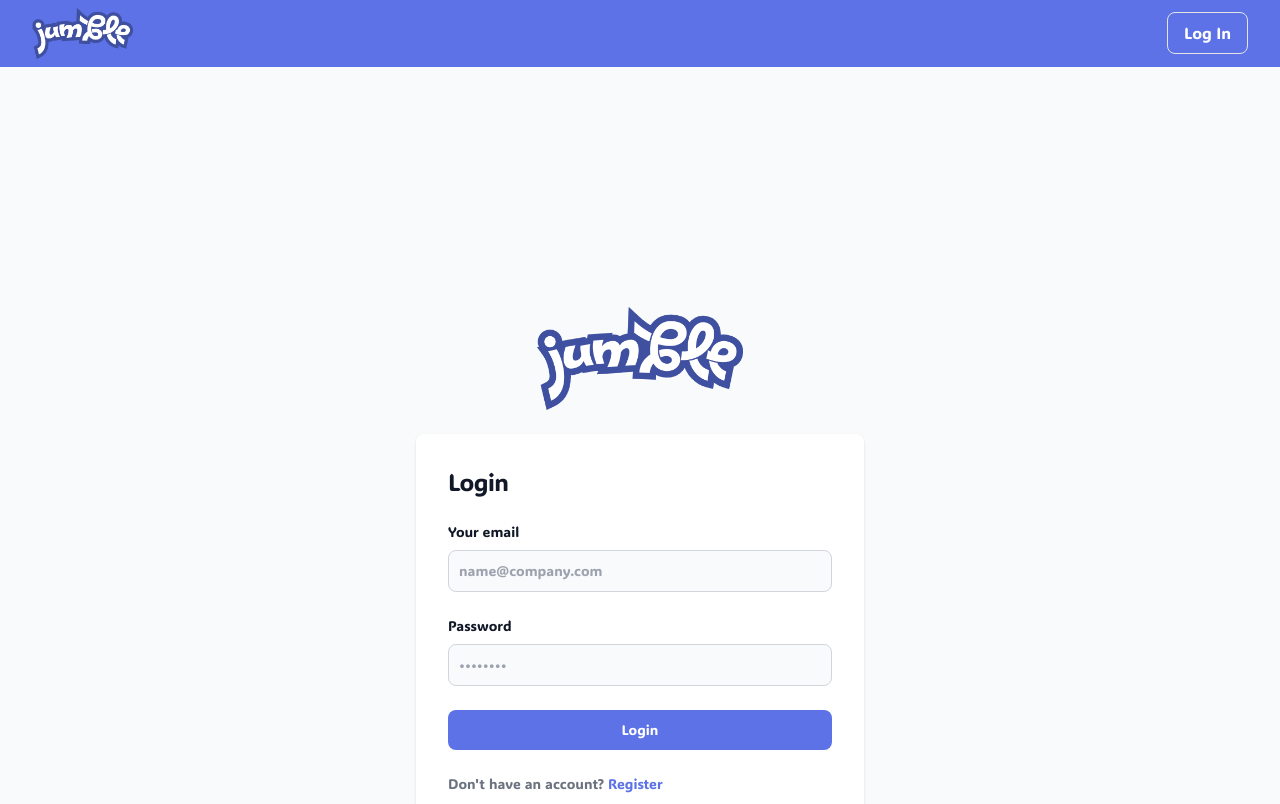
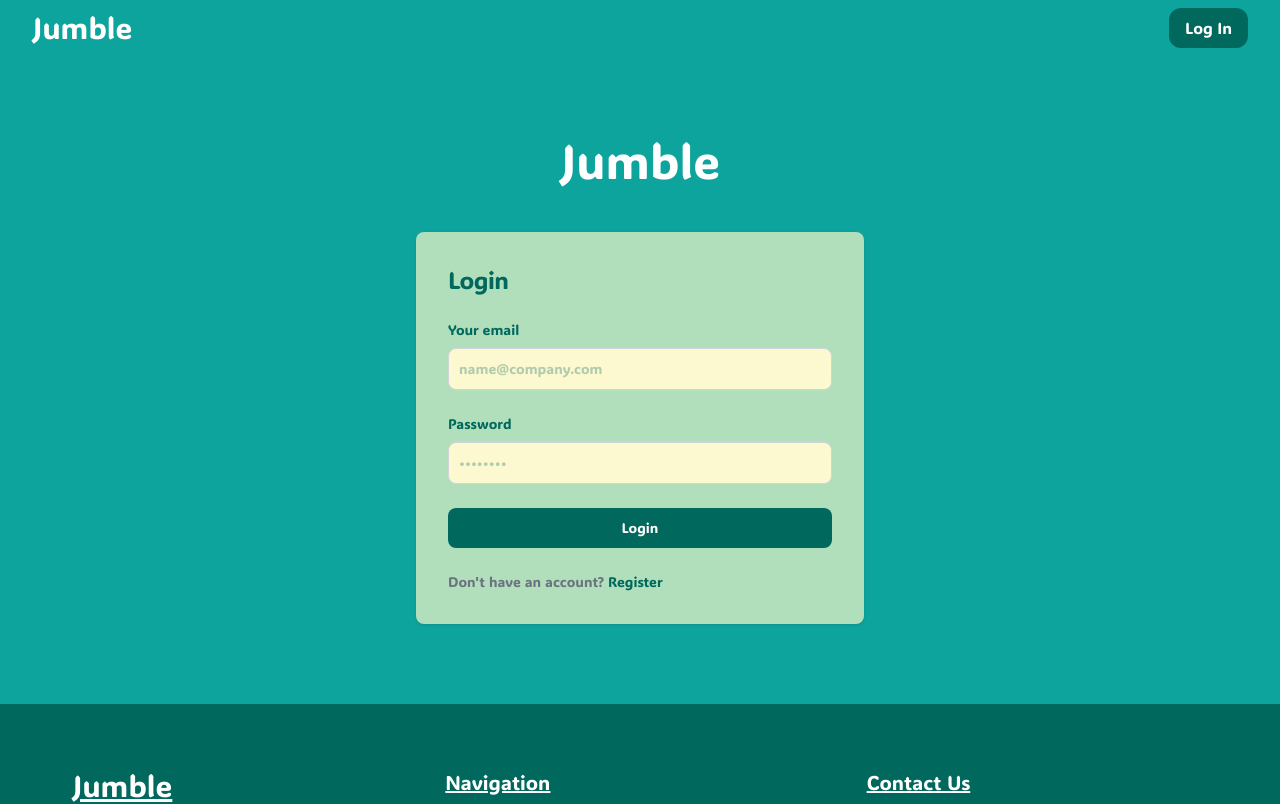
Before and after one commit to muntaqam/Jumble, a React (Vite) app in the folder frontend/: page /login in a window 1280 px wide. Shown: the top 804 px of the page. Built offline with nearby package versions, Linux system fonts and the light colour scheme.

Commit message:
redesigned frontend

```diff
--- a/frontend/src/components/Footer.tsx
+++ b/frontend/src/components/Footer.tsx
@@ -15,17 +15,17 @@ const Footer: React.FC = () => {
     toast({
       title: "Copied to clipboard!",
       description: "Email address has been copied successfully.",
-      duration: 1500,
+      duration: 800,
     });
   };
 
   return (
-    <footer className="bg-[#5C72E6] py-16 font-adlam text-white">
+    <footer className="bg-[#01685e] py-16 font-adlam text-white">
       <div className="container grid grid-cols-1 gap-8 px-6 md:grid-cols-3">
         {/* Socials Section */}
         <div className="ml-12 flex flex-col">
-          <img src={logo} className="mb-4 w-1/3" />
-
+          {/* <img src={logo} className="mb-4 w-1/3" /> */}
+          <label className="text-3xl mb-4 underline">Jumble</label>
           <div className="flex space-x-6">
             <a
               href="https://github.com/Aziiimm/mlkj"
@@ -33,7 +33,7 @@ const Footer: React.FC = () => {
               rel="noopener noreferrer"
               aria-label="GitHub"
             >
-              <FaGithub className="text-3xl transition duration-150 ease-in-out hover:-translate-y-1" />
+              <FaGithub className="text-3xl transition duration-150 ease-in-out hover:opacity-80" />
             </a>
             <a
               href="https://discord.gg/hVrM87YGte"
@@ -41,7 +41,7 @@ const Footer: React.FC = () => {
               rel="noopener noreferrer"
               aria-label="Discord"
             >
-              <FaDiscord className="text-3xl transition duration-150 ease-in-out hover:-translate-y-1" />
+              <FaDiscord className="text-3xl transition duration-150 ease-in-out hover:opacity-80" />
             </a>
             <a
               href="https://www.linkedin.com/in/azim-rahat/"
@@ -53,7 +53,7 @@ const Footer: React.FC = () => {
                   "https://www.linkedin.com/in/ivan-chen11/";
               }}
             >
-              <FaLinkedin className="text-3xl transition duration-150 ease-in-out hover:-translate-y-1" />
+              <FaLinkedin className="text-3xl transition duration-150 ease-in-out hover:opacity-80" />
             </a>
           </div>
         </div>
--- a/frontend/src/components/Navbar.tsx
+++ b/frontend/src/components/Navbar.tsx
@@ -6,17 +6,17 @@ import logo from "/logo.png";
 
 const Navbar: React.FC = () => {
   return (
-    <nav className="bg-[#5C72E6] font-adlam text-white">
+    <nav className="font-adlam text-white">
       <div className="flex items-center justify-between px-8 py-2">
         {/* left side (logo) */}
-        <Link to="/" className="w-1/4 sm:w-1/6 md:w-1/12">
-          <img src={logo} className="w-full object-scale-down" />
+        <Link to="/" className="w-1/4 sm:w-1/6 md:w-1/12 text-3xl">
+          Jumble
         </Link>
 
         {/* right side (login/avatar) */}
         <div className="space-x-4 md:flex">
           <Link to="/login">
-            <button className="rounded-lg border px-4 py-2 transition duration-150 ease-in-out hover:bg-[#4050a1]">
+            <button className="rounded-xl px-4 bg-[#01685e] py-2 transition duration-150 ease-in-out hover:brightness-90">
               Log In
             </button>
           </Link>
--- a/frontend/src/components/ui/checkbox.tsx
+++ b/frontend/src/components/ui/checkbox.tsx
@@ -11,8 +11,8 @@ const Checkbox = React.forwardRef<
   <CheckboxPrimitive.Root
     ref={ref}
     className={cn(
-      "peer h-4 w-4 shrink-0 rounded-sm border border-primary ring-offset-background focus-visible:outline-none focus-visible:ring-2 focus-visible:ring-ring focus-visible:ring-offset-2 disabled:cursor-not-allowed disabled:opacity-50 data-[state=checked]:bg-[#4050a1] data-[state=checked]:text-primary-foreground",
-      className,
+      "peer h-4 w-4 shrink-0 rounded-sm border border-primary ring-offset-background focus-visible:outline-none focus-visible:ring-2 focus-visible:ring-ring focus-visible:ring-offset-2 disabled:cursor-not-allowed disabled:opacity-50 data-[state=checked]:bg-[#01685e] data-[state=checked]:text-primary-foreground",
+      className
     )}
     {...props}
   >
--- a/frontend/src/components/ui/switch.tsx
+++ b/frontend/src/components/ui/switch.tsx
@@ -9,15 +9,15 @@ const Switch = React.forwardRef<
 >(({ className, ...props }, ref) => (
   <SwitchPrimitives.Root
     className={cn(
-      "peer inline-flex h-6 w-11 shrink-0 cursor-pointer items-center rounded-full border-2 border-transparent transition-colors focus-visible:outline-none focus-visible:ring-2 focus-visible:ring-ring focus-visible:ring-offset-2 focus-visible:ring-offset-background disabled:cursor-not-allowed disabled:opacity-50 data-[state=checked]:bg-[#5C72E6] data-[state=unchecked]:bg-input",
-      className,
+      "peer inline-flex h-6 w-11 shrink-0 cursor-pointer items-center rounded-full border-2 border-transparent transition-colors focus-visible:outline-none focus-visible:ring-2 focus-visible:ring-ring focus-visible:ring-offset-2 focus-visible:ring-offset-background disabled:cursor-not-allowed disabled:opacity-50 data-[state=checked]:bg-[#01685e] data-[state=unchecked]:bg-input",
+      className
     )}
     {...props}
     ref={ref}
   >
     <SwitchPrimitives.Thumb
       className={cn(
-        "pointer-events-none block h-5 w-5 rounded-full bg-background shadow-lg ring-0 transition-transform data-[state=checked]:translate-x-5 data-[state=unchecked]:translate-x-0",
+        "pointer-events-none block h-5 w-5 rounded-full bg-background shadow-lg ring-0 transition-transform data-[state=checked]:translate-x-5 data-[state=unchecked]:translate-x-0"
       )}
     />
   </SwitchPrimitives.Root>
--- a/frontend/src/layouts/MainLayout.tsx
+++ b/frontend/src/layouts/MainLayout.tsx
@@ -6,12 +6,10 @@ import Footer from "../components/Footer";
 
 const MainLayout: React.FC = () => {
   return (
-    <main className="flex justify-center bg-[#1b1b1e]">
-      <div className="w-[1400px]">
-        <Navbar />
-        <Outlet />
-        <Footer />
-      </div>
+    <main className="bg-[#0da49d]">
+      <Navbar />
+      <Outlet />
+      <Footer />
     </main>
   );
 };
--- a/frontend/src/pages/Error.tsx
+++ b/frontend/src/pages/Error.tsx
@@ -5,13 +5,13 @@ import { Link } from "react-router-dom";
 
 const Error: React.FC = () => {
   return (
-    <div className="flex flex-col items-center justify-center bg-slate-100 py-96 font-adlam">
+    <div className="flex flex-col items-center justify-center text-white py-40 font-adlam">
       <h1 className="text-6xl">404</h1>
       <p className="mt-4 text-2xl">Oops! Page Not Found</p>
       <p className="mt-2 text-lg">The page you're looking for doesn't exist.</p>
       <Link
         to="/"
-        className="mt-6 rounded-md bg-[#5C72E6] px-6 py-2 text-white transition duration-150 ease-in-out hover:bg-[#4050a1]"
+        className="mt-6 rounded-md bg-[#01685e] px-6 py-2 text-white transition duration-150 ease-in-out hover:brightness-90"
       >
         Back to Home
       </Link>
--- a/frontend/src/pages/Login.tsx
+++ b/frontend/src/pages/Login.tsx
@@ -7,19 +7,19 @@ import logo from "/logo.png";
 
 const Login: React.FC = () => {
   return (
-    <section className="bg-gray-50 py-12 font-adlam sm:py-32 md:py-40 lg:py-60">
-      <div className="mx-auto flex flex-col items-center px-6 lg:py-0">
-        <img className="mb-6 w-7/12 sm:w-1/3 lg:w-1/6" src={logo} alt="logo" />
-        <div className="w-full rounded-lg bg-white shadow sm:max-w-md md:mt-0 xl:p-0">
+    <section className="bg-[#0da49d] font-adlam w-full py-20 text-white">
+      <div className="flex flex-col items-center">
+        <label className="text-5xl pb-12">Jumble</label>
+        <div className="w-full rounded-lg bg-[#b1dfbc] shadow sm:max-w-md md:mt-0 xl:p-0">
           <div className="space-y-4 p-6 sm:p-8 md:space-y-6">
-            <h1 className="text-xl leading-tight tracking-tight text-gray-900 md:text-2xl">
+            <h1 className="text-xl leading-tight tracking-tight text-[#01685e] md:text-2xl">
               Login
             </h1>
             <form className="space-y-4 md:space-y-6" action="#">
               <div>
                 <label
                   htmlFor="email"
-                  className="mb-2 block text-sm font-medium text-gray-900"
+                  className="mb-2 block text-sm font-medium text-[#01685e]"
                 >
                   Your email
                 </label>
@@ -27,7 +27,7 @@ const Login: React.FC = () => {
                   type="email"
                   name="email"
                   id="email"
-                  className="block w-full rounded-lg border border-gray-300 bg-gray-50 p-2.5 text-sm text-gray-900 outline-1 outline-[#4050a1]"
+                  className="block w-full rounded-lg border border-gray-300 bg-[#fcf8cf] p-2.5 text-sm text-[#01685e] outline-none placeholder-[#01685e] placeholder-opacity-30"
                   placeholder="name@company.com"
                   required
                 />
@@ -35,7 +35,7 @@ const Login: React.FC = () => {
               <div>
                 <label
                   htmlFor="password"
-                  className="mb-2 block text-sm font-medium text-gray-900"
+                  className="mb-2 block text-sm font-medium text-[#01685e]"
                 >
                   Password
                 </label>
@@ -44,14 +44,14 @@ const Login: React.FC = () => {
                   name="password"
                   id="password"
                   placeholder="••••••••"
-                  className="block w-full rounded-lg border border-gray-300 bg-gray-50 p-2.5 text-sm text-gray-900 outline-1 outline-[#4050a1]"
+                  className="block w-full rounded-lg border border-gray-300 bg-[#fcf8cf] p-2.5 text-sm text-[#01685e] outline-none placeholder-[#01685e] placeholder-opacity-30"
                   required
                 />
               </div>
 
               <button
                 type="submit"
-                className="w-full rounded-lg bg-[#5C72E6] px-5 py-2.5 text-center text-sm font-medium text-white outline-1 outline-[#4050a1] transition duration-150 ease-in-out hover:bg-[#4050a1]"
+                className="w-full rounded-lg bg-[#01685e] px-5 py-2.5 text-center text-sm font-medium text-white outline-none placeholder-[#01685e] placeholder-opacity-30 transition duration-150 ease-in-out hover:brightness-90"
               >
                 Login
               </button>
@@ -59,7 +59,7 @@ const Login: React.FC = () => {
                 Don't have an account?{" "}
                 <Link
                   to="/register"
-                  className="font-medium text-[#5C72E6] hover:underline"
+                  className="font-medium text-[#01685e] hover:underline"
                 >
                   Register
                 </Link>
--- a/frontend/src/pages/Register.tsx
+++ b/frontend/src/pages/Register.tsx
@@ -8,19 +8,20 @@ import logo from "/logo.png";
 
 const Register: React.FC = () => {
   return (
-    <section className="bg-gray-50 py-12 font-adlam sm:py-32 md:py-40 lg:py-60">
+    <section className="bg-[#0da49d] font-adlam w-full py-20 text-white">
       <div className="mx-auto flex flex-col items-center px-6 lg:py-0">
-        <img className="mb-6 w-7/12 sm:w-1/3 lg:w-1/6" src={logo} alt="logo" />
-        <div className="w-full rounded-lg bg-white shadow sm:max-w-md md:mt-0 xl:p-0">
+        <label className="text-5xl pb-12">Jumble</label>
+
+        <div className="w-full rounded-lg bg-[#b1dfbc] shadow sm:max-w-md md:mt-0 xl:p-0">
           <div className="space-y-4 p-6 sm:p-8 md:space-y-6">
-            <h1 className="text-xl leading-tight tracking-tight text-gray-900 md:text-2xl">
+            <h1 className="text-xl leading-tight tracking-tight text-[#01585e] md:text-2xl">
               Create an account
             </h1>
             <form className="space-y-4 md:space-y-6" action="#">
               <div>
                 <label
                   htmlFor="email"
-                  className="mb-2 block text-sm font-medium text-gray-900"
+                  className="mb-2 block text-sm font-medium text-[#01585e]"
                 >
                   Your email
                 </label>
@@ -29,7 +30,7 @@ const Register: React.FC = () => {
                   name="email"
                   id="email"
                   maxLength={50}
-                  className="block w-full rounded-lg border border-gray-300 bg-gray-50 p-2.5 text-sm text-gray-900 outline-1 outline-[#4050a1]"
+                  className="block w-full rounded-lg border bg-[#fcf8cf] p-2.5 text-sm text-[#01585e] outline-none placeholder-[#01685e] placeholder-opacity-30"
                   placeholder="name@company.com"
                   required
                 />
@@ -37,7 +38,7 @@ const Register: React.FC = () => {
               <div>
                 <label
                   htmlFor="password"
-                  className="mb-2 block text-sm font-medium text-gray-900"
+                  className="mb-2 block text-sm font-medium text-[#01585e]"
                 >
                   Password
                 </label>
@@ -47,14 +48,14 @@ const Register: React.FC = () => {
                   id="password"
                   maxLength={50}
                   placeholder="••••••••"
-                  className="block w-full rounded-lg border border-gray-300 bg-gray-50 p-2.5 text-sm text-gray-900 outline-1 outline-[#4050a1]"
+                  className="block w-full rounded-lg border bg-[#fcf8cf] p-2.5 text-sm text-[#01585e] outline-none placeholder-[#01685e] placeholder-opacity-30"
                   required
                 />
               </div>
               <div>
                 <label
                   htmlFor="confirm-password"
-                  className="mb-2 block text-sm font-medium text-gray-900"
+                  className="mb-2 block text-sm font-medium text-[#01585e]"
                 >
                   Confirm password
                 </label>
@@ -64,7 +65,7 @@ const Register: React.FC = () => {
                   id="confirm-password"
                   maxLength={50}
                   placeholder="••••••••"
-                  className="block w-full rounded-lg border border-gray-300 bg-gray-50 p-2.5 text-sm text-gray-900 outline-1 outline-[#4050a1]"
+                  className="block w-full rounded-lg border bg-[#fcf8cf] p-2.5 text-sm text-[#01585e] outline-none placeholder-[#01685e] placeholder-opacity-30"
                   required
                 />
               </div>
@@ -76,7 +77,7 @@ const Register: React.FC = () => {
                   <label htmlFor="terms" className="font-light text-gray-500">
                     I accept the{" "}
                     <a
-                      className="font-medium text-[#5C72E6] hover:underline"
+                      className="font-medium text-[#01685e] hover:underline"
                       href="#"
                     >
                       Terms and Conditions
@@ -86,7 +87,7 @@ const Register: React.FC = () => {
               </div>
               <button
                 type="submit"
-                className="w-full rounded-lg bg-[#5C72E6] px-5 py-2.5 text-center text-sm font-medium text-white transition duration-150 ease-in-out hover:bg-[#4050a1]"
+                className="w-full rounded-lg bg-[#01685e] px-5 py-2.5 text-center text-sm font-medium text-white transition duration-150 ease-in-out hover:brightness-90"
               >
                 Create an account
               </button>
@@ -94,7 +95,7 @@ const Register: React.FC = () => {
                 Already have an account?{" "}
                 <Link
                   to="/login"
-                  className="font-medium text-[#5C72E6] hover:underline"
+                  className="font-medium text-[#01685e] hover:underline"
                 >
                   Login
                 </Link>
```
Also changed, not shown: frontend/src/components/ui/toast.tsx (+5 -5 lines), frontend/src/pages/About.tsx (+6 -6 lines), frontend/src/pages/Landing.tsx (+28 -25 lines), frontend/src/assets/images/wordhunter.png (added), 1 other file (tests, documents, lock files or other folders).
